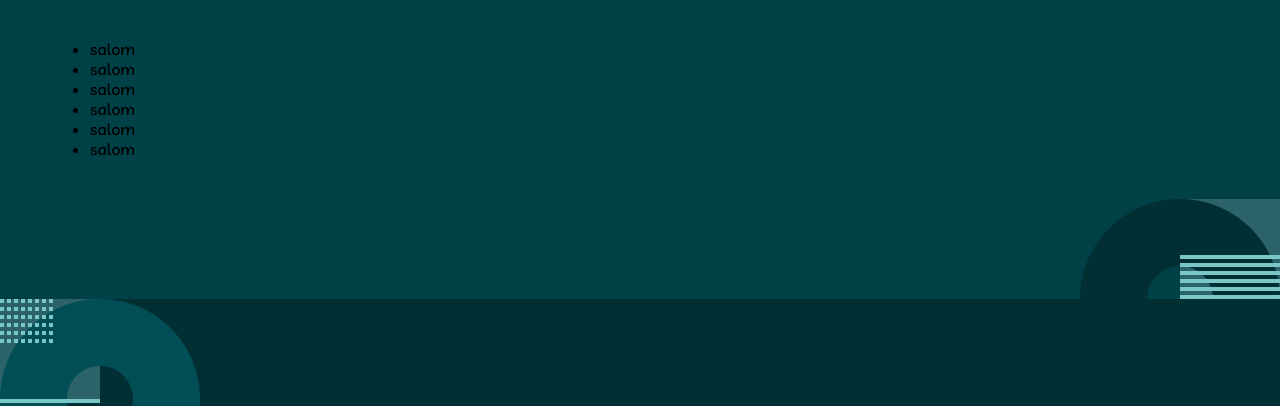
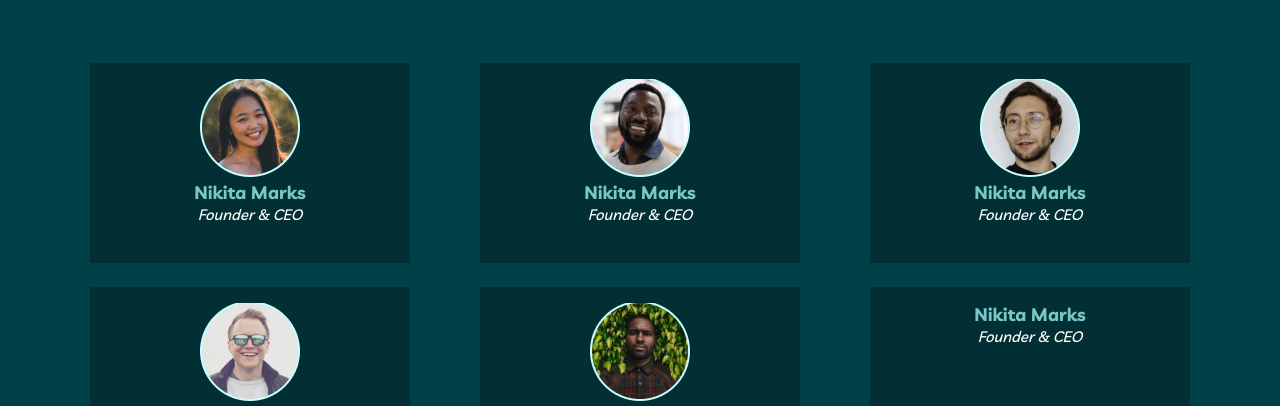
Before and after one commit to abduvositAK/my-team, a plain HTML site: page about.html in a window 1280 px wide. Shown: the part 380-786 px from the top of the page. Drawn offline with Linux system fonts and the light colour scheme.

Commit message:
upload code

```diff
--- a/about.html
+++ b/about.html
@@ -36,19 +36,46 @@
         <div class="container meet__inner">
             <h2 class="meet__title">Meet the directors</h2>
             <ul class="meet__list">
-                <div class="meet__list-box1">
-                    <li class="meet__item"><span>salom</span></li>
-                    <li class="meet__item"><span>salom</span></li>
-                    <li class="meet__item"><span>salom</span></li>
+                <div class="meet__content">
+                    <li class="meet__item">
+                        <img src="./images/meet-director-1.png" alt="">
+                        <h4>Nikita Marks</h4>
+                        <i>Founder & CEO</i>
+                    </li>
+
+                    <li class="meet__item">
+                        <img src="./images/meet-director-2.png" alt="">
+                        <h4>Nikita Marks</h4>
+                        <i>Founder & CEO</i>
+                    </li>
                 </div>
-                <div class="meet__list-box2">
-                    <li class="meet__item"><span>salom</span></li>
-                    <li class="meet__item"><span>salom</span></li>
-                    <li class="meet__item"><span>salom</span></li>
+                <div class="meet__content">
+                    <li class="meet__item">
+                        <img src="./images/meet-director-3.png" alt="">
+                        <h4>Nikita Marks</h4>
+                        <i>Founder & CEO</i>
+                    </li>
+                    <li class="meet__item">
+                        <img src="./images/meet-director-4.png" alt="">
+                        <h4>Nikita Marks</h4>
+                        <i>Founder & CEO</i>
+                    </li>
+                </div>                <div class="meet__content">
+                    <li class="meet__item">
+                        <img src="./images/meet-director-5.png" alt="">
+                        <h4>Nikita Marks</h4>
+                        <i>Founder & CEO</i>
+                    </li>
+                    <li class="meet__item">
+
+                        <h4>Nikita Marks</h4>
+                        <i>Founder & CEO</i>
+                    </li>
                 </div>
             </ul>
         </div>
     </div>
+
     <div class="clients">
         <div class="container clients__inner">
             <h2>Some of our clients</h2>
--- a/scss/_general.scss
+++ b/scss/_general.scss
@@ -13,3 +13,6 @@ body{
     width: 1100px;
     margin: 0 auto;
 }
+ul{
+    list-style: none;
+}
--- a/scss/block/_about_meet.scss
+++ b/scss/block/_about_meet.scss
@@ -1,4 +1,4 @@
-.meet{
+.meet {
     padding-top: 140px;
     padding-bottom: 140px;
     background-image: url('../../images/stories-square.png'), url('../../images/stories-circle.png');
@@ -6,8 +6,9 @@
     background-position: left top, right bottom;
     background-color: $storiesBg;
 }
-.meet__inner{
-    .meet__title{
+
+.meet__inner {
+    .meet__title {
         font-weight: 700;
         font-size: 48px;
         line-height: 48px;
@@ -17,8 +18,28 @@
         height: 95px;
     }
 }
-.meet__list{
+
+.meet__list {
     display: flex;
-    justify-content: space-around;
-    flex-direction: column;
+    justify-content: space-between;
+
+    .meet__item {
+        text-align: center;
+        margin-top: 24px;
+        padding-top: 16px;
+        width: 320px;
+        height: 200px;
+        background-color: $darkblue;
+
+        h4 {
+            font-weight: 700;
+            font-size: 18px;
+            color: #79C8C7;
+        }
+
+        i {
+            font-size: 15px;
+            color: #fff;
+        }
+    }
 }
```
Also changed, not shown: css/main.css, css/main.min.css, images/meet-director-1.png (added), images/meet-director-2.png (added), images/meet-director-3.png (added), images/meet-director-4.png (added), images/meet-director-5.png (added), link.txt (added), 2 other files.
